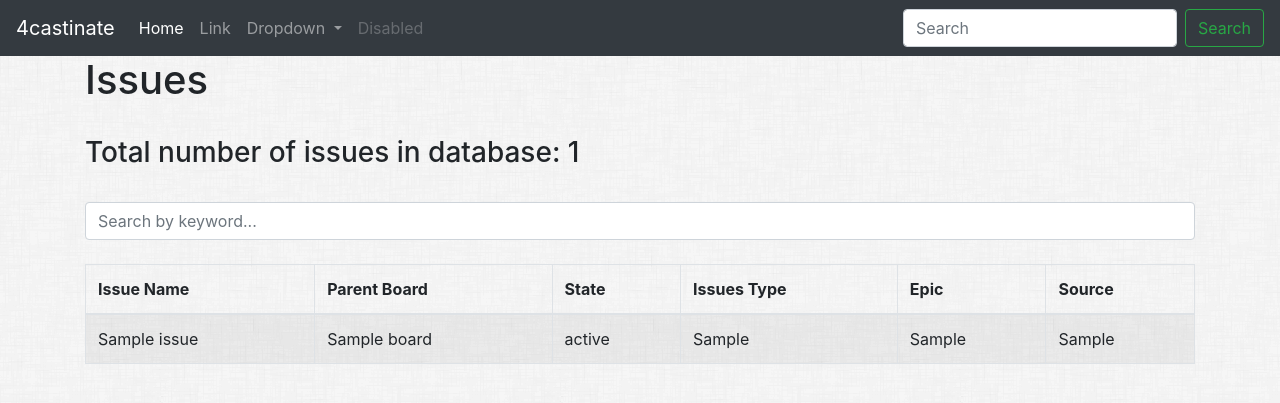
After one commit to msm416/4castinate, a Django app: page /forecast/issues/ in a window 1280 px wide. The commit adds this page. Shown: the top 403 px of the page. Run offline with Django 3.2, Linux system fonts and the light colour scheme; tables that the repository leaves empty hold one stand-in row (values such as "Sample post"); some libraries are stand-ins or nearby versions.

Commit message:
Add Issues to the DB. Display them on forecast/issues endpoint

```diff
--- a/forecast/helperMethods/rest.py
+++ b/forecast/helperMethods/rest.py
@@ -69,15 +69,27 @@ def jira_get_issues(board_jira_id, board_name, fetch_date):
 
     board = Board.objects.get(name=board_name, data_sources='JIRA')
 
+    board.issue_set.all().delete()
+
     for issue in response_as_dict['issues']:
-        done = True if issue['fields']['resolution'] else False
-        type = issue['fields']['issuetype']['name']
+        print("GR%LPKPRGKK$P%GKPRGPRKPGRKRPRGKPRKPGRPKRKGRPKRPGKPRG")
+        state = 'Done' if issue['fields']['resolution'] else 'Ongoing'
+        issue_type = issue['fields']['issuetype']['name']
         name = issue['fields']['summary']
-        id = issue['id']
+        source_id = issue['id']
         # TODO: get epic parent properly: it's not necessarily direct parent
-        epic_parent = issue['fields']['parent']['fields']['summary'] if 'parent' in issue['fields'] else 'None'
+        epic_parent = issue['fields']['parent']['fields']['summary'] \
+            if 'parent' in issue['fields'] \
+            else 'None'
 
-        # if not board.issue_set.filter(name=name, source_id=id).exists():
+        board \
+            .issue_set \
+            .create(name=name,
+                    state=state,
+                    issue_type=issue_type,
+                    epic_parent=epic_parent,
+                    source='JIRA',
+                    source_id=source_id)
 
     return
 
@@ -110,7 +122,8 @@ def jira_get_sprints(board_jira_id, board_name, fetch_date):
 
     for sprint in response_as_dict['values']:
         if sprint['state'] != "closed":
-            # TODO: Refactor this. For now, we add some invalid values for these fields
+            # TODO: Maybe change this. For now, we add some invalid values for these fields.
+            #  This is not intuitive.
             sprint['duration'] = 1
             sprint['start_date'] = timezone.now()
         else:
@@ -125,15 +138,12 @@ def jira_get_sprints(board_jira_id, board_name, fetch_date):
 
     board = Board.objects.get(name=board_name, data_sources='JIRA')
 
+    board.iteration_set.all().delete()
+
     for sprint in sprints.values():
-        board\
-            .iteration_set\
-            .filter(source_id=sprint['id'])\
-            .delete()
 
         throughput = jira_get_sprint_issues_for_throughput(sprint['id'])
 
-        print("WE CREATING!!!!!!!!!!!!!!!!!!!!!!!!!!!!")
         board \
             .iteration_set \
             .create(name=sprint['name'],
@@ -143,9 +153,6 @@ def jira_get_sprints(board_jira_id, board_name, fetch_date):
                     start_date=sprint['start_date'],
                     source_id=sprint['id'],
                     state=sprint['state'])
-
-    board.fetch_date = fetch_date
-    board.save()
 
 
 def jira_get_boards():
@@ -181,7 +188,7 @@ def jira_get_boards():
                   board_type=board['type']).save()
 
         jira_get_sprints(board['id'], board['name'], fetch_date)
-        # jira_get_issues(board['id'], board['name'], fetch_date)
+        jira_get_issues(board['id'], board['name'], fetch_date)
 
         the_board = Board.objects.get(name=board['name'], data_sources='JIRA')
         the_board.fetch_date = fetch_date
--- a/forecast/models.py
+++ b/forecast/models.py
@@ -27,8 +27,11 @@ class Board(models.Model):
 class Issue(models.Model):
     board = models.ForeignKey(Board, on_delete=models.CASCADE, null=True)
     name = models.CharField(max_length=200, default="some issue")
-    type = models.CharField(max_length=200, default='non-epic')
+    state = models.CharField(max_length=200, default='Done')
+    issue_type = models.CharField(max_length=200, default='non-epic')
     epic_parent = models.CharField(max_length=200, default='None')
+    source = models.CharField(max_length=200, default='None')
+    source_id = models.PositiveSmallIntegerField(default=0)
 
 
 class Iteration(models.Model):
--- a/forecast/templates/forecast/detail.html
+++ b/forecast/templates/forecast/detail.html
@@ -118,8 +118,8 @@
                     <th>Name</th>
                     <th>#Sim</th>
                     <th>WIP</th>
-                    <th>S_RATE</th>
-                    <th>Throughput</th>
+                    <th>S_Rate</th>
+                    <th>TPut</th>
                     <th>Data?</th>
                     <th>(DB) Creation date</th>
                 </tr>
--- /dev/null
+++ b/forecast/templates/forecast/issues.html
@@ -0,0 +1,64 @@
+{% extends "base.html" %}
+{% block title %}My amazing issues{% endblock %}
+
+{% block body %}
+
+<h1>Issues </h1>
+<br>
+<div class="row">
+    <div class="col">
+        <h3>Total number of issues in database: {{issue_list.count}}</h3>
+    </div>
+</div>
+<br>
+<input class="form-control" id="myInput" type="text" placeholder="Search by keyword...">
+<br>
+<table class="table table-bordered table-striped">
+    <thead>
+    <tr>
+        <th>Issue Name</th>
+        <th>Parent Board</th>
+        <th>State</th>
+        <th>Issues Type</th>
+        <th>Epic</th>
+        <th>Source</th>
+    </tr>
+    </thead>
+    <tbody id="myTable">
+    {% for issue in issue_list %}
+    <tr>
+        <td>
+            {{ issue.name }}
+        </td>
+        <td>
+            {{ issue.board.name }}
+        </td>
+        <td>
+            {{ issue.state }}
+        </td>
+        <td>
+            {{ issue.issue_type }}
+        </td>
+        <td>
+            {{ issue.epic_parent }}
+        </td>
+        <td>
+            {{ issue.source }}
+        </td>
+    </tr>
+    {% endfor %}
+    </tbody>
+</table>
+
+<script>
+    $(document).ready(function(){
+        $("#myInput").on("keyup", function() {
+            var value = $(this).val().toLowerCase();
+            $("#myTable tr").filter(function() {
+                $(this).toggle($(this).text().toLowerCase().indexOf(value) > -1)
+            });
+        });
+    });
+</script>
+
+{% endblock %}
--- a/forecast/urls.py
+++ b/forecast/urls.py
@@ -12,6 +12,8 @@ urlpatterns = [
     # ex: /forecast/fetch/
     path('iterations/', views.iterations, name='iterations'),
     # ex: /forecast/iterations/
+    path('issues/', views.issues, name='issues'),
+    # ex: /forecast/iterations/
     path('<int:board_id>/results/<int:form_id>/', views.results, name='results'),
     # ex: /forecast/5/results/2
     path('<int:board_id>/estimate/', views.estimate, name='estimate'),
--- a/forecast/views.py
+++ b/forecast/views.py
@@ -6,7 +6,7 @@ from django.urls import reverse
 
 from forecast.helperMethods.rest import jira_get_boards
 from forecast.helperMethods.utils import aggregate_simulations
-from .models import Board, Form, Iteration, LONG_TIME_AGO
+from .models import Board, Form, Iteration, LONG_TIME_AGO, Issue
 
 from django.views.decorators.csrf import csrf_exempt
 from django.views.decorators.http import require_POST
@@ -42,9 +42,15 @@ def results(request, board_id, form_id):
 
 
 def iterations(request):
-    iteration_list = Iteration.objects.order_by('-start_date').order_by('board__name')
+    iteration_list = Iteration.objects.order_by('-start_date', 'board__name')
     context = {'iteration_list': iteration_list}
     return render(request, 'forecast/iterations.html', context)
+
+
+def issues(request):
+    issue_list = Issue.objects.order_by('board__name', '-state', 'epic_parent')
+    context = {'issue_list': issue_list}
+    return render(request, 'forecast/issues.html', context)
 
 
 def estimate(request, board_id):
```
